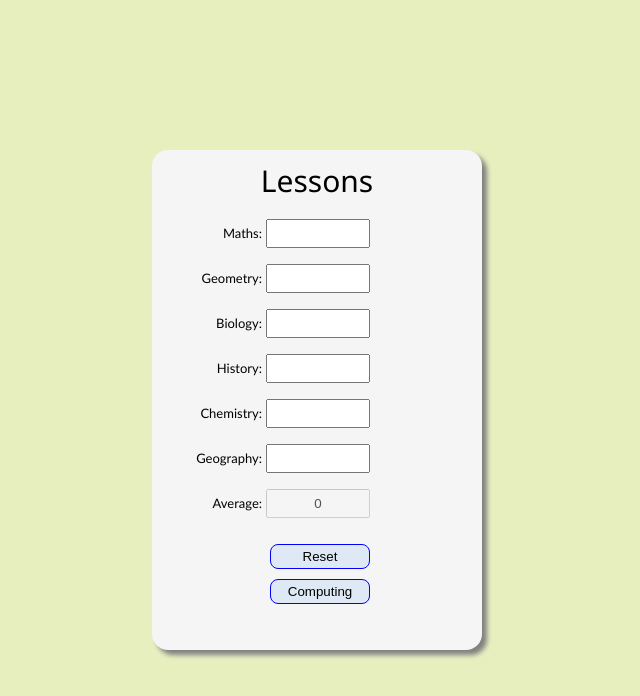
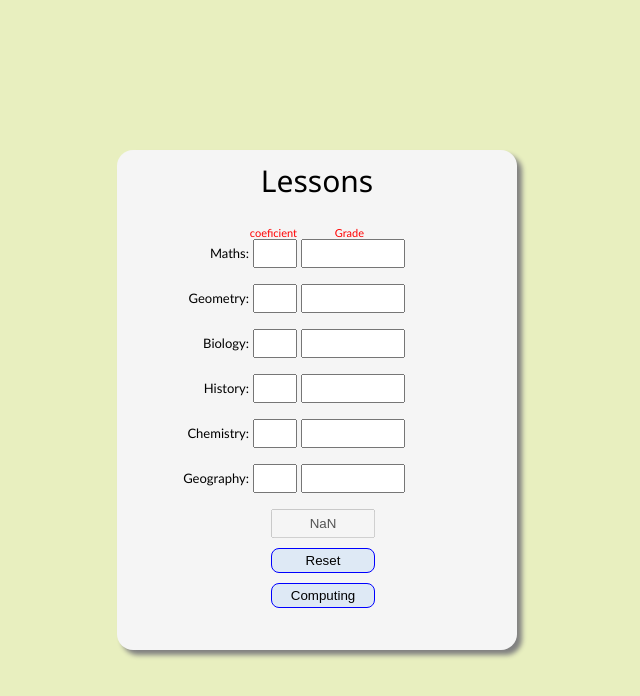
Before and after one commit to mohammadradjabi/average, a plain HTML site: page index.html in a window 1280 px wide. Both pictures are taken after a click on the button "Computing". Shown: the whole page, without its empty margins (323-963 px from the left). Drawn offline with Linux system fonts and the light colour scheme.

Commit message:
average2

```diff
--- a/index.html
+++ b/index.html
@@ -11,29 +11,38 @@
       <div class="box">
         <p>Lessons</p>
         <br />
+        <div class="head">
+          <label>coeficient</label>
+          <label>Grade</label>
+        </div>
         <form>
           <label>Maths:</label>
+          <input type="number" class="coeficient1 c" />
           <input class="maths" type="number" />
           <br />
           <label>Geometry:</label>
+          <input type="number" class="coeficient2 c" />
           <input class="Geometry" type="number" />
           <br />
           <label>Biology:</label>
+          <input type="number" class="coeficient3 c" />
           <input class="Biology" type="number" />
           <br />
           <label>History:</label>
+          <input type="number" class="coeficient4 c" />
           <input class="History" type="number" />
           <br />
           <label>Chemistry:</label>
+          <input type="number" class="coeficient5 c" />
           <input class="Chemistry" type="number" />
           <br />
           <label>Geography:</label>
+          <input type="number" class="coeficient6 c" />
           <input class="Geography" type="number" />
           <br />
-          <label>Average:</label>
-          <input class="Average" disabled />
-          <br>
-          <input class="buton" type="reset">
+          <input class="Average" disabled placeholder="Average" />
+          <br />
+          <input class="buton" type="reset" />
         </form>
         <button class="buton">Computing</button>
       </div>
--- a/main.css
+++ b/main.css
@@ -1,33 +1,34 @@
-*{
+* {
   margin: 0;
   padding: 0;
 }
-.wrapper{
+.wrapper {
   display: flex;
   height: 100vh;
   justify-content: center;
   align-items: center;
   background-color: rgba(195, 214, 88, 0.384);
 }
-.box{
-    width: 330px;
+.box {
+  width: 400px;
   height: 500px;
   background-color: #f5f5f5;
   box-shadow: 5px 5px 5px gray;
   border-radius: 16px;
   text-align: right;
 }
-p{
+p {
   margin-top: 10px;
   text-align: center;
-    font-family: 'Segoe UI', Tahoma, Geneva, Verdana, sans-serif;
+  font-family: "Segoe UI", Tahoma, Geneva, Verdana, sans-serif;
   font-size: 30px;
+  margin-bottom: 20px;
 }
-label{
-    font-family: 'Gill Sans', 'Gill Sans MT', Calibri, 'Trebuchet MS', sans-serif;
+label {
+  font-family: "Gill Sans", "Gill Sans MT", Calibri, "Trebuchet MS", sans-serif;
   font-size: 13px;
 }
-input{
+input {
   height: 25px;
   width: 100px;
   margin-bottom: 16px;
@@ -35,14 +36,41 @@ input{
   text-align: center;
   margin-right: 112px;
 }
-.buton{
-    width: 100px;
+.buton {
+  width: 104px;
   height: 25px;
   margin: unset;
-    margin-right: 112px;
+  margin-right: 142px;
   cursor: pointer;
   background-color: rgb(222, 233, 245);
   border: 1px solid blue;
   margin-top: 10px;
   border-radius: 8px;
 }
+.c {
+  width: 40px;
+  margin: unset;
+}
+.Average {
+  margin: unset;
+  margin-right: 142px;
+}
+.head {
+  text-align: center;
+  margin-left: 20px;
+  position: relative;
+}
+.head > label:nth-of-type(1) {
+  position: absolute;
+  bottom: 0px;
+  right: 220px;
+  font-size: 11px;
+  color: red;
+}
+.head > label:nth-of-type(2) {
+  position: absolute;
+  bottom: 0;
+  right: 153px;
+  font-size: 11px;
+  color: red;
+}
--- a/main.js
+++ b/main.js
@@ -1,5 +1,11 @@
 let submit = document.querySelector("button");
 submit.addEventListener("click", function () {
+  let coeficient1 = Number(document.querySelector("input.coeficient1").value);
+  let coeficient2 = Number(document.querySelector("input.coeficient2").value);
+  let coeficient3 = Number(document.querySelector("input.coeficient3").value);
+  let coeficient4 = Number(document.querySelector("input.coeficient4").value);
+  let coeficient5 = Number(document.querySelector("input.coeficient5").value);
+  let coeficient6 = Number(document.querySelector("input.coeficient6").value);
   let maths = Number(document.querySelector("input.maths").value);
   let Geometry = Number(document.querySelector("input.Geometry").value);
   let Biology = Number(document.querySelector("input.Biology").value);
@@ -22,7 +28,18 @@ submit.addEventListener("click", function () {
   ) {
     let Average = document.querySelector("input.Average");
     Average.value =
-      (maths + Geometry + Biology + History + Chemistry + Geography) / 6;
+      (maths * coeficient1 +
+        Geometry * coeficient2 +
+        Biology * coeficient3 +
+        History * coeficient4 +
+        Chemistry * coeficient5 +
+        Geography * coeficient6) /
+      (coeficient1 +
+        coeficient2 +
+        coeficient3 +
+        coeficient4 +
+        coeficient5 +
+        coeficient6);
     let result = Average.value;
     Average.innerHTML = result;
   } else {
```
Lines whose indentation alone changed are shown as unchanged.
